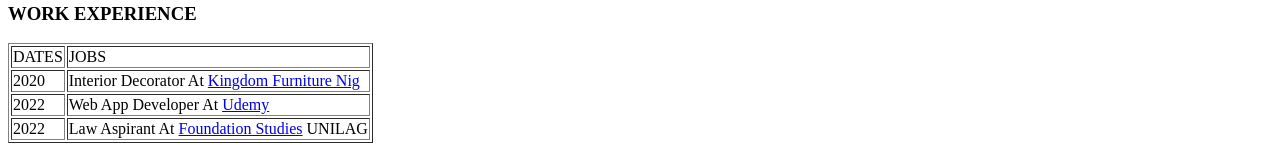
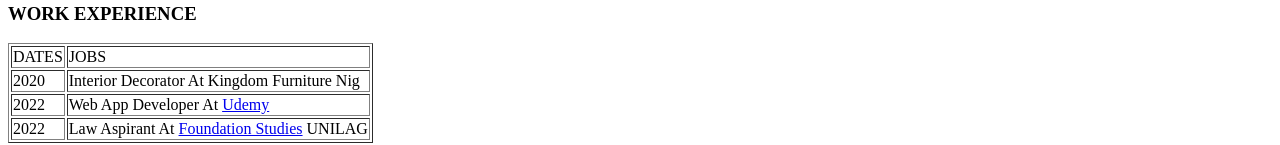
Before and after one commit to BenyChris/Workpage, a plain HTML site: page index.html in a window 1280 px wide. Shown: the part 663-808 px from the top of the page. Drawn offline with Linux system fonts and the light colour scheme.

Commit message:
Update index.html
removed

```diff
--- a/index.html
+++ b/index.html
@@ -49,7 +49,7 @@
           <tbody>
             <tr>
               <td>2020</td>
-              <td>Interior Decorator At <a href="https://www.instagram.com/kingdomfurnitureng/">Kingdom Furniture Nig</a></td>
+              <td>Interior Decorator At Kingdom Furniture Nig</td>
             </tr>
             <tr>
               <td>2022</td>
```
